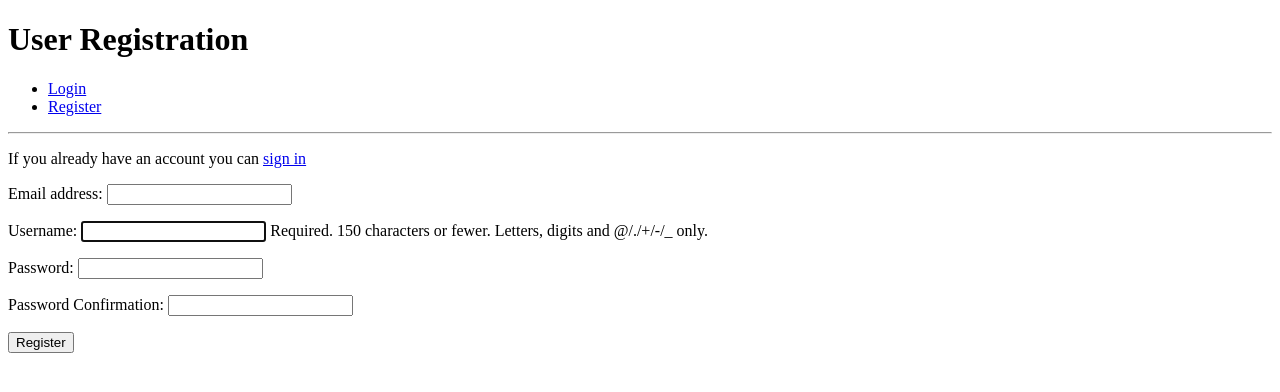
After one commit to Didgerydont/django-authentication, a Django app: page /accounts/register/ in a window 1280 px wide. The commit adds this page. Shown: the top 392 px of the page. Run offline with Django 3.2, Linux system fonts and the light colour scheme.

Commit message:
Moving onto user profiles

```diff
--- a/accounts/forms.py
+++ b/accounts/forms.py
@@ -1,7 +1,43 @@
 from django import forms
+from django.contrib.auth.models import User
+from django.contrib.auth.forms import UserCreationForm
+from django.core.exceptions import ValidationError
 
 
 class UserLoginForm(forms.Form):
     """ Form to be used to log users in"""
     username = forms.CharField()
     password = forms.CharField(widget=forms.PasswordInput)
+
+
+class UserRegistrationFrom(UserCreationForm):
+    """ Form used to register a new user """
+    password1 = forms.CharField(
+        label="Password",
+        widget=forms.PasswordInput)
+    password2 = forms.CharField(
+        label="Password Confirmation",
+        widget=forms.PasswordInput)
+
+    class Meta:
+        model = User
+        fields = ['email', 'username', 'password1', 'password2']
+
+    def clean_email(self):
+        email = self.cleaned_data.get('email')
+        username = self.cleaned_data.get('username')
+        if User.objects.filter(email=email).exclude(username=username):
+            raise forms.ValidationError(u'Email address must be unique')
+        return email
+
+    def clean_password(self):
+        password1 = self.cleaned_data.get('password1')
+        password2 = self.cleaned_data.get('password2')
+
+        if not password1 or not password2:
+            raise ValidationError("Please confirm your password")
+
+        if password1 != password2:
+            raise ValidationError("Passwords must match")
+
+        return password2
--- /dev/null
+++ b/accounts/templates/registration.html
@@ -0,0 +1,15 @@
+{% extends 'base.html' %}
+
+{% block page_title %}Registration Page{% endblock %}
+
+{% block page_heading %}User Registration{% endblock %}
+
+{% block content %}
+<p>If you already have an account you can <a href="{% url 'login' %}">sign in</a></p>
+
+<form method="POST">
+    {% csrf_token %}
+    {{ registration_form.as_p}}
+    <button type="submit">Register</button>
+</form>
+{% endblock %}
--- a/accounts/views.py
+++ b/accounts/views.py
@@ -1,7 +1,7 @@
 from django.shortcuts import render, redirect, reverse
 from django.contrib import auth, messages
 from django.contrib.auth.decorators import login_required
-from accounts.forms import UserLoginForm
+from accounts.forms import UserLoginForm, UserRegistrationFrom
 # Create your views here.
 
 
@@ -36,3 +36,29 @@ def login(request):
     else:
         login_form = UserLoginForm()
     return render(request, 'login.html', {"login_form": login_form})
+
+
+def registration(request):
+    """ render the registration page """
+    if request.user.is_authenticated:
+        return redirect(reverse('index'))
+
+    if request.method == "POST":
+        registration_form = UserRegistrationFrom(request.POST)
+
+        if registration_form.is_valid():
+            registration_form.save()
+            user = auth.authenticate(username=request.POST['username'],
+                                     password=request.POST['password1'])
+
+            if user:
+                auth.login(user=user, request=request)
+                messages.success(request, "You have successfully registered")
+                return redirect(reverse('index'))
+            else:
+                messages.error(request, "Unable to register your account at this time")
+
+    else:
+        registration_form = UserRegistrationFrom()
+    return render(request, 'registration.html',
+                  {'registration_form': registration_form})
--- a/django_auth/urls.py
+++ b/django_auth/urls.py
@@ -15,11 +15,12 @@ Including another URLconf
 """
 from django.conf.urls import url
 from django.contrib import admin
-from accounts.views import index, logout, login
+from accounts.views import index, logout, login, registration
 
 urlpatterns = [
     url(r'^admin/', admin.site.urls),
     url(r'^$', index, name="index"),
     url(r'^accounts/logout/$', logout, name="logout"),
-    url(r'^accounts/login/$', login, name="login")
+    url(r'^accounts/login/$', login, name="login"),
+    url(r'^accounts/register/$', registration, name="registration")
 ]
--- a/templates/base.html
+++ b/templates/base.html
@@ -15,7 +15,7 @@
                 <li><a href="{% url 'logout' %}">Logout</a></li>
             {% else %}
                 <li><a href="{% url 'login' %}">Login</a></li>
-                <li><a href="#">Register</a></li>
+                <li><a href="{% url 'registration' %}">Register</a></li>
             {% endif %}
 
         </ul>
```
Also changed, not shown: db.sqlite3.
